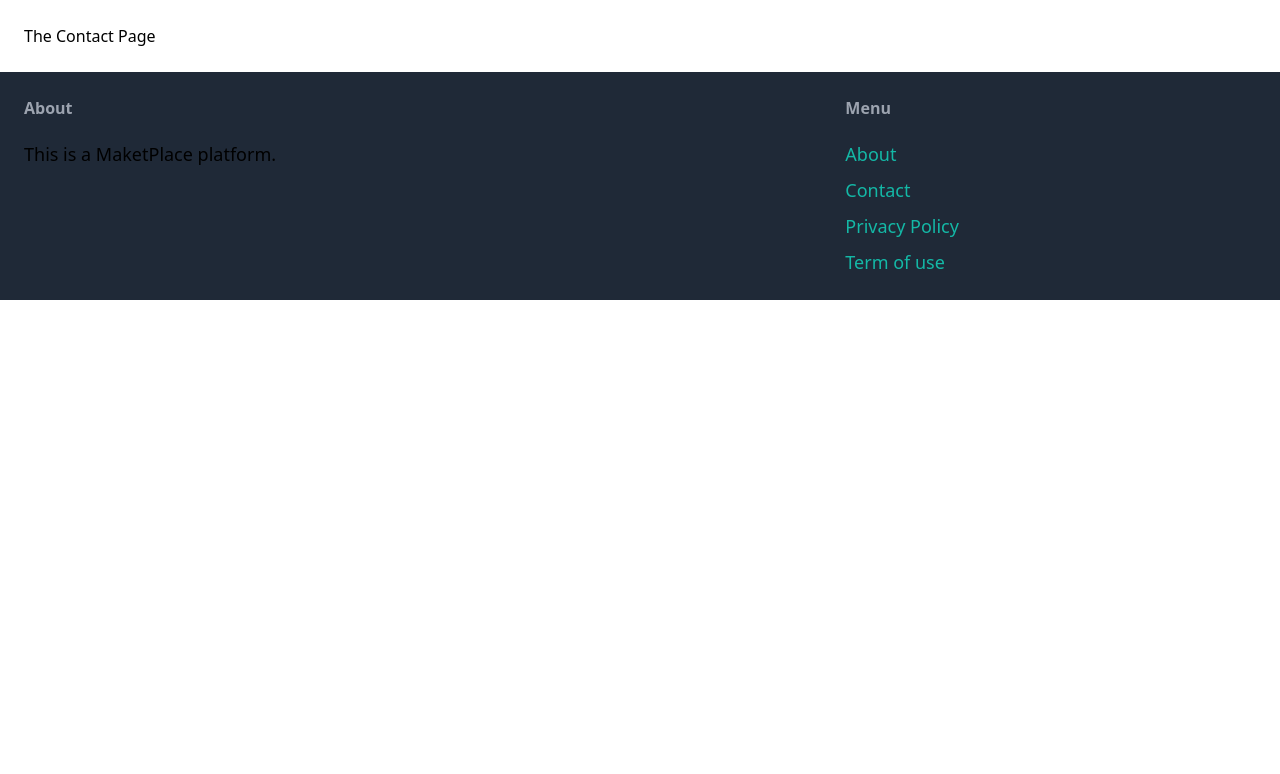
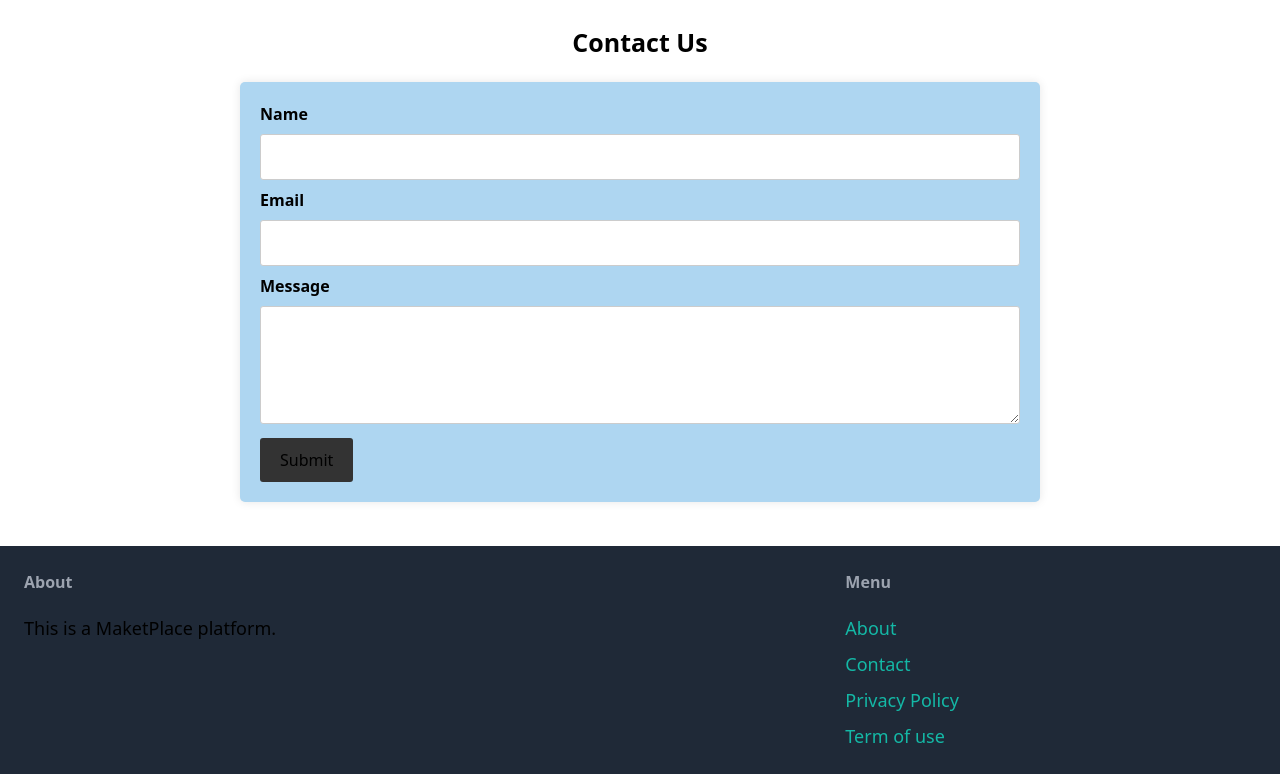
Before and after one commit to Saurabh3000/Ecommerce-Website-with-BackEnd, a Django app: page /contact/ in a window 1280 px wide. Shown: the part 77-851 px from the top of the page. Before the commit the page ends 377 px from the top, so only its background shows below. Run offline with Django 4.2, Linux system fonts and the light colour scheme; parts of the project's set-up code (start-up, migrations or seed data) failed here and were passed over; some libraries are stand-ins or nearby versions.

Commit message:
Initial Commit

```diff
--- a/shopnow/core/templates/core/contact.html
+++ b/shopnow/core/templates/core/contact.html
@@ -4,5 +4,64 @@
 
 
 {% block content %}
-<h1>The Contact Page</h1>
+    <style>
+
+        .page-heading {
+            font-size: 25px;
+            text-align: center;
+            font-weight: bold;
+        }
+        .container {
+            max-width: 800px;
+            margin: 20px auto;
+            background-color: #AED6F1 ;
+            padding: 20px;
+            border-radius: 5px;
+            box-shadow: 0 0 10px rgba(0, 0, 0, 0.1);
+        }
+
+        label {
+            font-weight: bold;
+        }
+
+        input[type="text"],
+        input[type="email"],
+        textarea {
+            width: 100%;
+            padding: 10px;
+            margin: 8px 0;
+            border: 1px solid #ccc;
+            border-radius: 3px;
+        }
+
+        button {
+            background-color: #333;
+            color: black;
+            padding: 10px 20px;
+            border-radius: 3px;
+            cursor: pointer;
+        }
+
+
+        button:hover {
+            background-color: #555;
+        }
+    </style>
+
+    <p class="page-heading">Contact Us</p>
+
+    <div class="container">
+        <form method="post">
+            <label for="name">Name</label>
+            <input type="text" id="name" name="name" required>
+
+            <label for="email">Email</label>
+            <input type="email" id="email" name="email" required>
+
+            <label for="message">Message</label>
+            <textarea id="message" name="message" rows="4" required></textarea>
+
+            <button type="submit">Submit</button>
+        </form>
+    </div>
 {% endblock %}
```
Also changed, not shown: shopnow/db.sqlite3.
